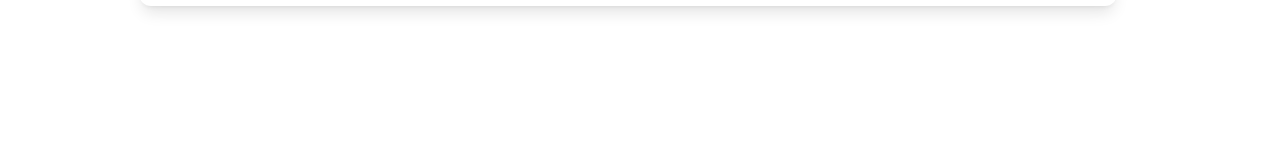
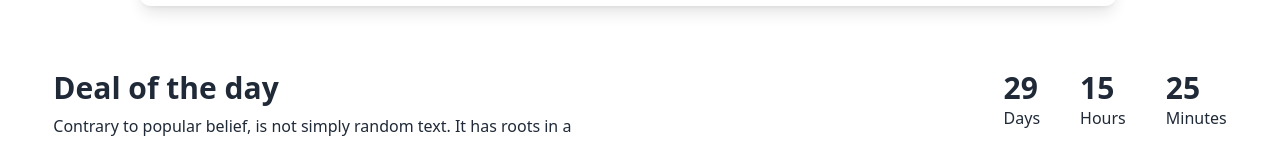
Before and after one commit to RaihanSoft/fruit-brust-using-react, a React (Vite) app: page / in a window 1280 px wide. Shown: the part 674-816 px from the top of the page. Built offline with nearby package versions, Linux system fonts and the light colour scheme.

Commit message:
deal section added

```diff
--- a/src/App.jsx
+++ b/src/App.jsx
@@ -2,6 +2,7 @@
 
 import Nav from './components/Nav/Nav'
 import Header from './components/Header/Header'
+import Deal from './components/Deal/Deal'
 
 function App() {
 
@@ -10,6 +11,7 @@ function App() {
     <div>
       <Nav></Nav>
       <Header></Header>
+      <Deal></Deal>
 
     </div>
   )
--- /dev/null
+++ b/src/components/Deal/Deal.jsx
@@ -0,0 +1,41 @@
+import React from 'react'
+
+function Deal() {
+    return (
+        <div>
+            <section className='mt-40 w-11/12 mx-auto'>
+
+                <div className='flex justify-between'>
+
+                    <div>
+                        <h1 className='text-3xl font-extrabold'>Deal of the day</h1>
+                        <p className='mt-2'>Contrary to popular belief, is not simply random text. It has roots in a <br /> piece of classical Latin literature from 45 BC, making it over 2000 years old.</p>
+                    </div>
+
+                    <div className='flex gap-10'>
+
+                        <div>
+                            <h1 className='text-3xl font-bold'>29</h1>
+                            <p>Days</p>
+                        </div>
+
+                        <div>
+                            <h1 className='text-3xl font-bold' >15</h1>
+                            <p>Hours</p>
+                        </div>
+
+                        <div>
+                            <h1 className='text-3xl font-bold' >25</h1>
+                            <p>Minutes</p>
+                        </div>
+
+                    </div>
+
+                </div>
+
+            </section>
+        </div>
+    )
+}
+
+export default Deal
--- a/src/components/Header/Header.jsx
+++ b/src/components/Header/Header.jsx
@@ -40,7 +40,7 @@ function Header() {
                     </div>
 
 
-                    <div id="slide3" className="carousel-item relative w-full bg-[url(assets/banner3.png)]">
+                    <div id="slide3" className="carousel-item relative w-full bg-[url(../assets/banner3.png)]">
                         <div className="text-white mx-auto text-center pt-10 space-y-16 ">
                             <h1 className="text-6xl font-extrabold ">Exotic tastes at your <br />doorstep</h1>
                             <p>We supply highly quality organic products</p>
@@ -55,7 +55,7 @@ function Header() {
                     </div>
 
 
-                    <div id="slide4" className="carousel-item relative w-full bg-[url(assets/banner4.png)]">
+                    <div id="slide4" className="carousel-item relative w-full bg-[url(../assets/banner4.png)]">
                         <div className="text-white mx-auto text-center pt-10 space-y-16 ">
                             <h1 className="text-6xl font-extrabold ">Exotic tastes at your <br />doorstep</h1>
                             <p>We supply highly quality organic products</p>
```
Also changed, not shown: src/components/Header/Header.css (deleted).
